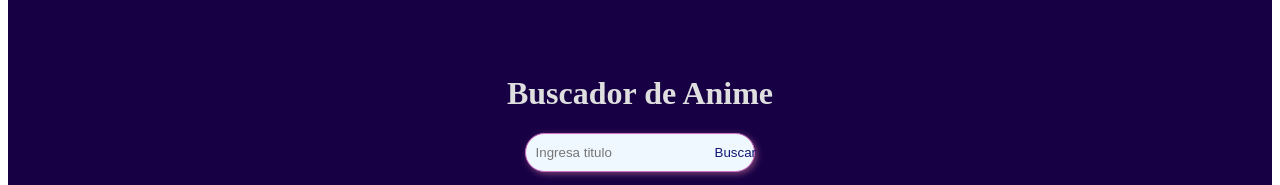
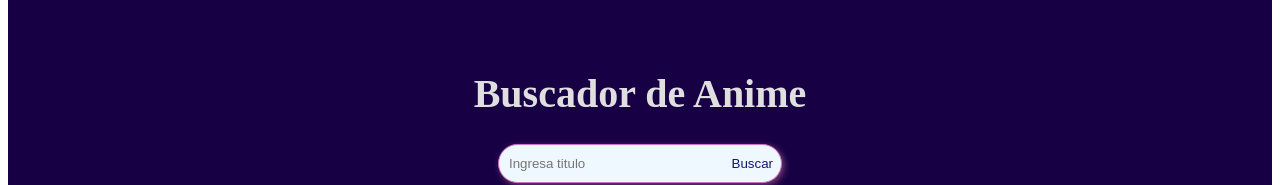
Before and after one commit to EstefaniAzocar/aplicativoAnime, a React (Vite) app: page / in a window 1280 px wide. Shown: the part 261-446 px from the top of the page. Built offline with nearby package versions, Linux system fonts and the light colour scheme; no server answers.

Commit message:
detalles de estilos

```diff
--- /dev/null
+++ b/index.css
@@ -0,0 +1,78 @@
+body {
+    margin: 0;
+    padding: 0;
+    box-sizing: border-box;
+    place-items: center;
+    width: 100%;
+    height: 100vh;
+    font-family: sans-serif;
+  }
+
+  /* :root {
+    font-family: Inter, system-ui, Avenir, Helvetica, Arial, sans-serif;
+    line-height: 1.5;
+    font-weight: 400;
+
+    color-scheme: light dark;
+    color: rgba(255, 255, 255, 0.87);
+    background-color: #242424;
+
+    font-synthesis: none;
+    text-rendering: optimizeLegibility;
+    -webkit-font-smoothing: antialiased;
+    -moz-osx-font-smoothing: grayscale;
+  }
+
+  a {
+    font-weight: 500;
+    color: #646cff;
+    text-decoration: inherit;
+  }
+  a:hover {
+    color: #535bf2;
+  }
+
+  body {
+    margin: 0;
+    display: flex;
+    place-items: center;
+    min-width: 320px;
+    min-height: 100vh;
+  }
+
+  h1 {
+    font-size: 3.2em;
+    line-height: 1.1;
+  }
+
+  button {
+    border-radius: 8px;
+    border: 1px solid transparent;
+    padding: 0.6em 1.2em;
+    font-size: 1em;
+    font-weight: 500;
+    font-family: inherit;
+    background-color: #1a1a1a;
+    cursor: pointer;
+    transition: border-color 0.25s;
+  }
+  button:hover {
+    border-color: #646cff;
+  }
+  button:focus,
+  button:focus-visible {
+    outline: 4px auto -webkit-focus-ring-color;
+  }
+
+  @media (prefers-color-scheme: light) {
+    :root {
+      color: #213547;
+      background-color: #ffffff;
+    }
+    a:hover {
+      color: #747bff;
+    }
+    button {
+      background-color: #f9f9f9;
+    }
+  } */
--- a/src/components/SearchForm/index.jsx
+++ b/src/components/SearchForm/index.jsx
@@ -1,5 +1,4 @@
 import {SearchContainer} from './index.js';
-
 
 // eslint-disable-next-line react/prop-types
 function SearchForm ({search, setSearch, getData}){
--- a/src/routes/Home.js
+++ b/src/routes/Home.js
@@ -18,6 +18,7 @@ export const SearchContainer = styled.div`
 
     & h1{
         color: #dfdfdf;
+        font-size: 2.5em;
     }
 `
 export const LoadingMessage = styled.p`
--- a/src/routes/Home.jsx
+++ b/src/routes/Home.jsx
@@ -1,10 +1,13 @@
-// eslint-disable-next-line no-unused-vars
-import React, { useState, useEffect } from 'react';
+import { useState, useEffect } from 'react';
 import axios from 'axios';
 import SearchForm from '../components/SearchForm/index.jsx';
+import './Home.js';
 import { MyCarousel } from '../components/Carousel/index.jsx';
 import { HomeContainer, SearchContainer, LoadingMessage } from '/src/routes/Home.js';
 import { Card } from '/src/components/Card/index.jsx';
+
+const apiUrl = import.meta.env.VITE_API_URL;
+
 
 function Home() {
   const [search, setSearch] = useState('');
@@ -14,13 +17,14 @@ function Home() {
   const getData = async () => {
     try {
       setLoading(true); // Indicar inicio de carga
-      const response = await axios.get(`http://localhost:3001/api/anime?q=${search}`);
+      const response = await axios.get(`${apiUrl}/api/anime?q=${search}`);
       setAnimeData(response.data);
+
       console.log("data", response.data);
     } catch (error) {
       console.error('Error en la búsqueda:', error);
-    } finally {
       setLoading(false); // Indicar fin de carga, ya sea exitosa o con error
+      setSearch(''); // Limpiar el input después de obtener los datos
     }
   };
 
@@ -29,17 +33,19 @@ function Home() {
     const getDefaultImages = async () => {
       try {
         setLoading(true); // Indicar inicio de carga
-        const response = await axios.get('http://localhost:3001/api/anime/default-images');
+        const response = await axios.get(`${apiUrl}/api/anime/default-images`);
         setAnimeData(response.data);
         console.log("default images", response.data);
       } catch (error) {
         console.error('Error al obtener imágenes predeterminadas:', error);
-      } finally {
         setLoading(false); // Indicar fin de carga, ya sea exitosa o con error
       }
     };
     getDefaultImages();
   }, []);
+
+
+
 
   return (
     <HomeContainer className="app-container">
@@ -51,8 +57,10 @@ function Home() {
         {loading ? (
         <LoadingMessage>Cargando imágenes...</LoadingMessage>
         ) : (
+
         <MyCarousel>
-          {animeData.length &&
+          {
+            animeData.length &&
             animeData.map(anime => <Card key={anime.mal_id} item={anime}/>)
           }
         </MyCarousel>
```
Lines whose indentation alone changed are shown as unchanged.
